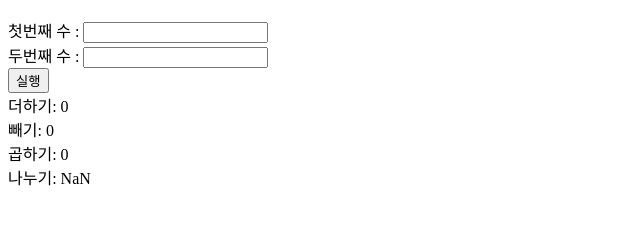
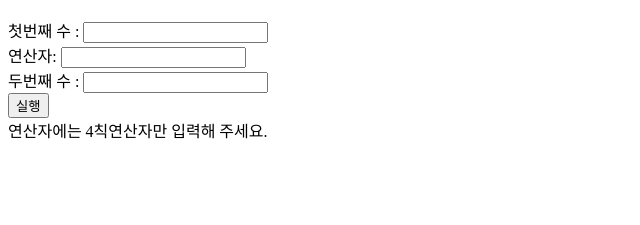
Before and after one commit to dosaem/codesquad_lv1, a plain HTML site: page calculator.html in a window 1280 px wide. Both pictures are taken after a click on the button "실행". Shown: the part 57-282 px from the top of the page, without its empty margins (0-640 px from the left). Drawn offline with Linux system fonts and the light colour scheme.

Commit message:
조건문으로 입력받은 연산자에 맞는 계산 하기

```diff
--- a/calculator.html
+++ b/calculator.html
@@ -10,6 +10,7 @@
     <h1>문자열 계산기 구현하기</h1>
     <div>
       첫번째 수 : <input type="text" id="n1" /><br />
+      연산자: <input type="text" id="op" /><br />
       두번째 수 : <input type="text" id="n2" /><br />
       <button onclick="calc()">실행</button>
     </div>
@@ -19,20 +20,27 @@
         console.log("calculator1");
         var str1 = document.getElementById("n1").value;
         var str2 = document.getElementById("n2").value;
+        var op = document.getElementById("op").value;
         var n1 = Number(str1);
         var n2 = Number(str2);
 
         var out = document.getElementById("output");
         var str = "";
-
-        str += "더하기: " + (n1 + n2) + "<br>";
-        str += "빼기: " + (n1 - n2) + "<br>";
-        str += "곱하기: " + n1 * n2 + "<br>";
-        str += "나누기: " + n1 / n2 + "<br>";
+        if (op === "+") {
+          console.log("더하기");
+          str += "더하기: " + (n1 + n2) + "<br>";
+        } else if (op === "-") {
+          str += "빼기: " + (n1 - n2) + "<br>";
+        } else if (op === "*") {
+          str += "곱하기: " + n1 * n2 + "<br>";
+        } else if (op === "/") {
+          str += "나누기: " + n1 / n2 + "<br>";
+        } else {
+          str += "연산자에는 4칙연산자만 입력해 주세요.";
+        }
 
         out.innerHTML = str;
       }
-      main();
     </script>
   </body>
 </html>
```
